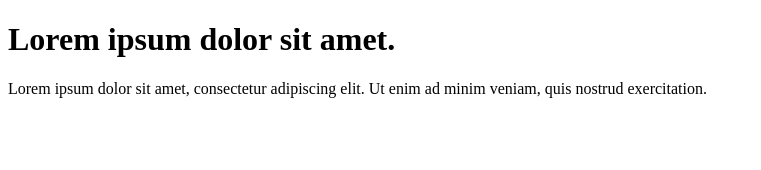
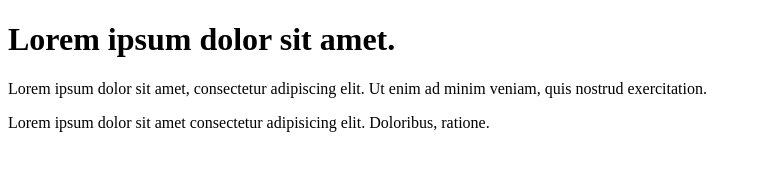
Before and after one commit to bunbanto/my-first-project, a plain HTML site: page index.html in a window 1280 px wide. Shown: the whole page, without its empty margins (0-761 px from the left). Drawn offline with Linux system fonts and the light colour scheme.

Commit message:
Update index.html

```diff
--- a/index.html
+++ b/index.html
@@ -1,17 +1,21 @@
 <!DOCTYPE html>
 <html lang="en">
+  <head>
+    <meta charset="UTF-8" />
+    <meta http-equiv="X-UA-Compatible" content="IE=edge" />
+    <meta name="viewport" content="width=device-width, initial-scale=1.0" />
+    <title>Document</title>
+  </head>
 
-<head>
-    <meta charset="UTF-8">
-    <meta http-equiv="X-UA-Compatible" content="IE=edge">
-    <meta name="viewport" content="width=device-width, initial-scale=1.0">
-    <title>Document</title>
-</head>
-
-<body>
+  <body>
     <h1>Lorem ipsum dolor sit amet.</h1>
-    <p>Lorem ipsum dolor sit amet, consectetur adipiscing elit. Ut enim ad minim veniam, quis nostrud exercitation.
+    <p>
+      Lorem ipsum dolor sit amet, consectetur adipiscing elit. Ut enim ad minim
+      veniam, quis nostrud exercitation.
     </p>
-</body>
-
+    <p>
+      Lorem ipsum dolor sit amet consectetur adipisicing elit. Doloribus,
+      ratione.
+    </p>
+  </body>
 </html>
```
